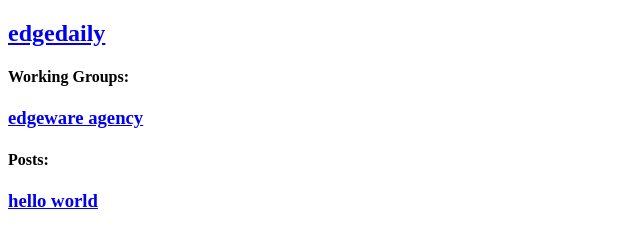
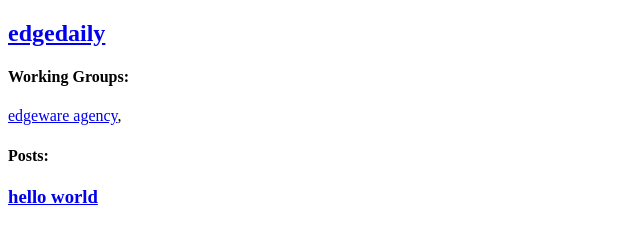
Before and after one commit to edgeware-anon/edgedaily, a Gatsby site: page / in a window 1280 px wide. Shown: the full height of the page, 0-640 px from the left. Built offline with nearby package versions, Linux system fonts and the light colour scheme; Gatsby itself is replaced by a stand-in of ours.

Commit message:
Add details to agency, modify workingGroups component to use span.

```diff
--- a/src/components/workingGroups.js
+++ b/src/components/workingGroups.js
@@ -5,9 +5,7 @@ const WorkingGroups = (data) => {
     const Groups = data.data
         .filter(edge => edge.node.frontmatter.tags.includes('wg'))
         .map(edge => (
-            <article key={edge.node.id}>
-            <h1><Link to={edge.node.frontmatter.slug}>{edge.node.frontmatter.title}</Link></h1>
-            </article>
+            <span key={edge.node.id}><Link to={edge.node.frontmatter.slug}>{edge.node.frontmatter.title}</Link>, </span>
         ));
 
     return (
--- a/src/workingGroups/edgeware-agency.md
+++ b/src/workingGroups/edgeware-agency.md
@@ -7,4 +7,6 @@ tags: ["wg"]
 
 edgeware agency is a a working group that has been focused on branding, messaging, and communications for the edgeware community.
 
+formerly the "brand working group"
+
 they seem like a really nice group of people and [can be found here](https://t.me/joinchat/E5sXQxpO99lCCeX4btHplw).
```
